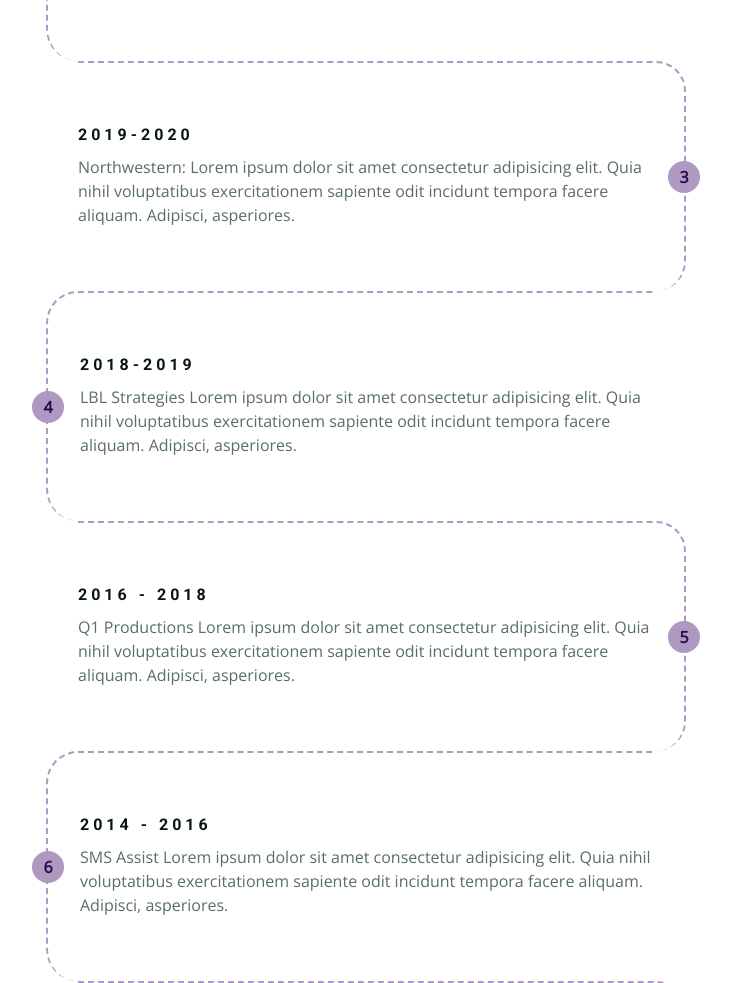
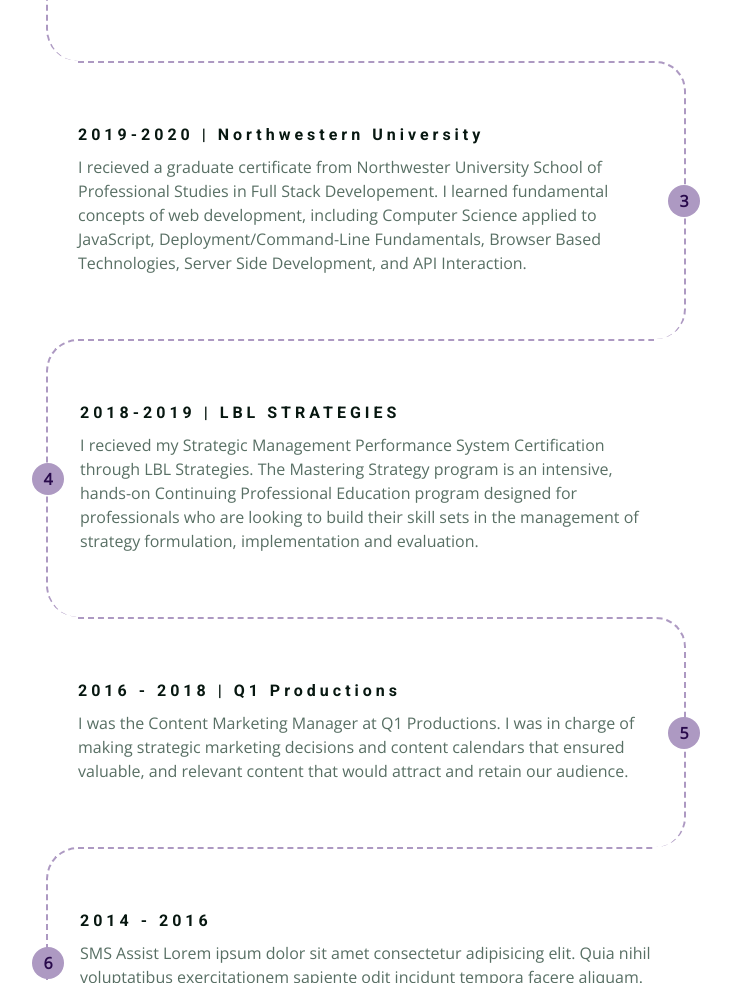
Before and after one commit to shellbellquinn/updatedportfolio, a plain HTML site: page index.html in a window 1280 px wide. Shown: the part 5507-6490 px from the top of the page, without its empty margins (274-1005 px from the left). Drawn offline with nearby package versions, Linux system fonts and the light colour scheme.

Commit message:
updating timeline data

```diff
--- a/index.html
+++ b/index.html
@@ -409,11 +409,9 @@
       <!-- end of single timeline item -->
       <!-- single timeline item -->
       <article class="timeline-item">
-        <h4>2019-2020</h4>
+        <h4>2019-2020 | Northwestern University</h4>
         <p>
-          Northwestern: Lorem ipsum dolor sit amet consectetur adipisicing elit. Quia nihil
-          voluptatibus exercitationem sapiente odit incidunt tempora facere
-          aliquam. Adipisci, asperiores.
+          I recieved a graduate certificate from Northwester University School of Professional Studies in Full Stack Developement. I learned fundamental concepts of web development, including Computer Science applied to JavaScript, Deployment/Command-Line Fundamentals, Browser Based Technologies, Server Side Development, and API Interaction.
         </p>
         <span class="number">
           3
@@ -422,11 +420,8 @@
       <!-- end of single timeline item -->
       <!-- single timeline item -->
       <article class="timeline-item">
-        <h4>2018-2019</h4>
-        <p>
-          LBL Strategies Lorem ipsum dolor sit amet consectetur adipisicing elit. Quia nihil
-          voluptatibus exercitationem sapiente odit incidunt tempora facere
-          aliquam. Adipisci, asperiores.
+        <h4>2018-2019 | LBL STRATEGIES</h4>
+        <p> I recieved my Strategic Management Performance System Certification through LBL Strategies. The Mastering Strategy program is an intensive, hands-on Continuing Professional Education program designed for professionals who are looking to build their skill sets in the management of strategy formulation, implementation and evaluation.
         </p>
         <span class="number">
           4
@@ -435,11 +430,9 @@
       <!-- end of single timeline item -->
       <!-- single timeline item -->
       <article class="timeline-item">
-        <h4>2016 - 2018</h4>
+        <h4>2016 - 2018 | Q1 Productions</h4>
         <p>
-          Q1 Productions Lorem ipsum dolor sit amet consectetur adipisicing elit. Quia nihil
-          voluptatibus exercitationem sapiente odit incidunt tempora facere
-          aliquam. Adipisci, asperiores.
+          I was the Content Marketing Manager at Q1 Productions. I was in charge of making strategic marketing decisions and content calendars that ensured valuable, and relevant content that would attract and retain our audience.
         </p>
         <span class="number">
           5
```
